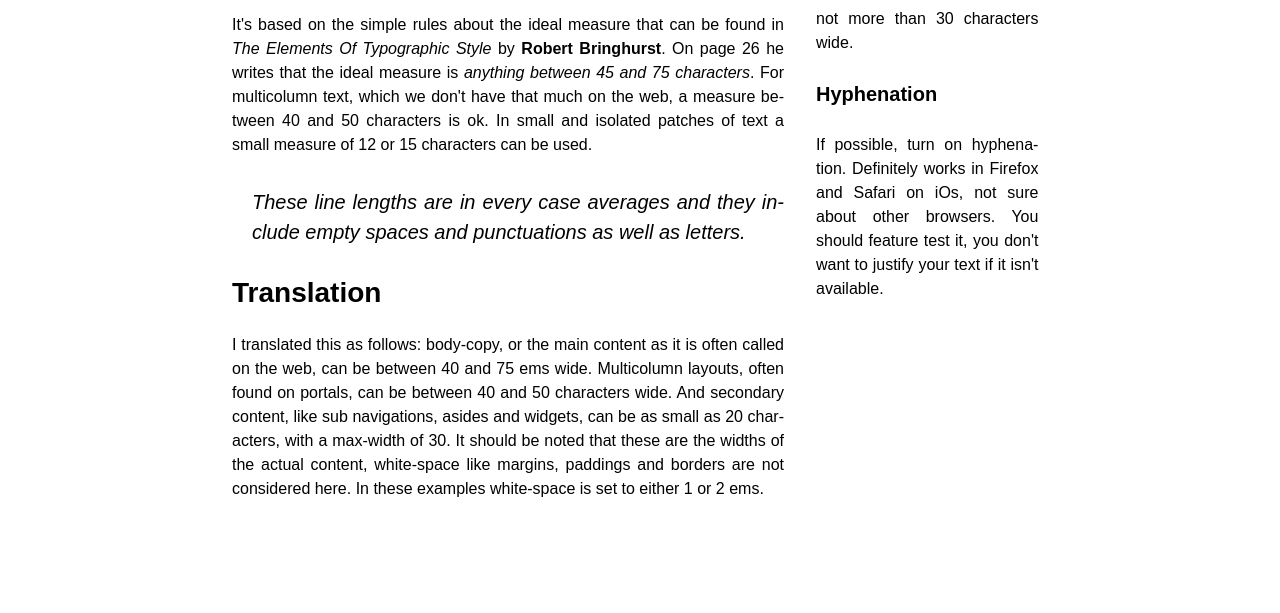
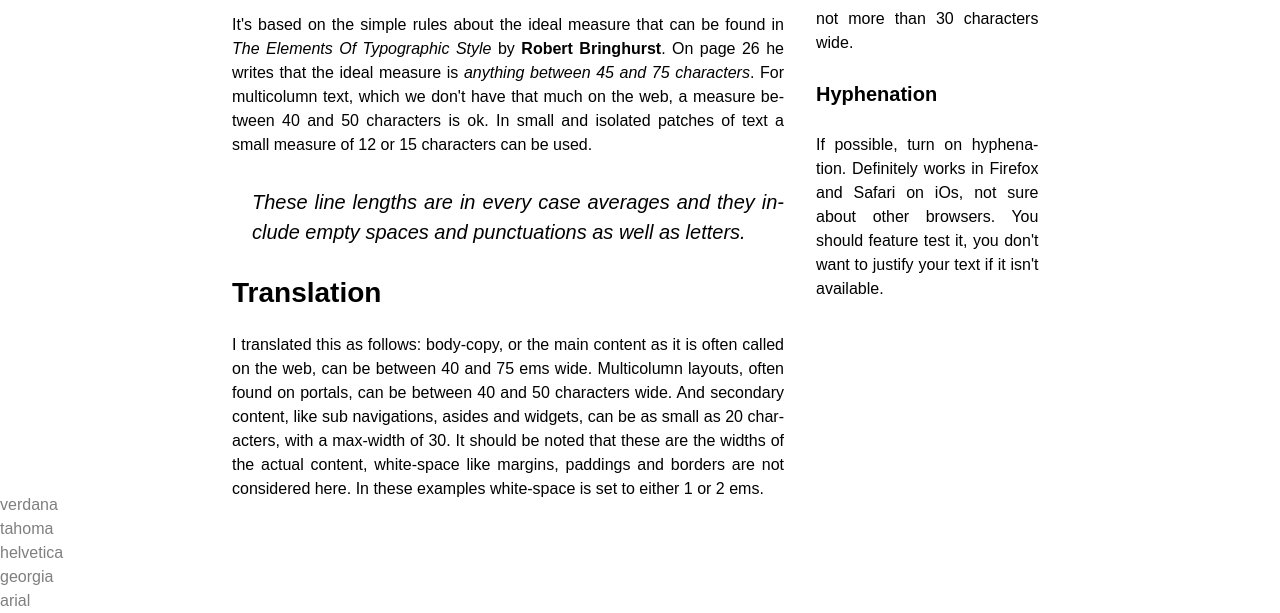
Before and after one commit to vasilisvg/responsive-typographic-grids, a plain HTML site: page two-column/simple.html in a window 1280 px wide. Shown: the part 187-800 px from the top of the page. Drawn offline with Linux system fonts and the light colour scheme.

Commit message:
Added style switch

```diff
--- a/two-column/simple.html
+++ b/two-column/simple.html
@@ -6,7 +6,7 @@
 	<meta name="viewport" content="width=device-width,initial-scale=1">
 	<meta http-equiv="X-UA-Compatible" content="IE=edge,chrome=1">
 	<link rel="stylesheet" href="../css/base.css">
-	<link rel="stylesheet" href="css/arial.css">
+	<link rel="stylesheet" href="css/arial.css" id="switcher">
 </head>
 <body>
 <div class="grid grid-content">
@@ -26,5 +26,6 @@
 	<h3>Hyphenation</h3>
 	<p>If possible, turn on hyphenation. Definitely works in Firefox and Safari on iOs, not sure about other browsers. You should feature test it, you don't want to justify your text if it isn't available.</p>
 </div>
+<script src="../js/switch.js"></script>
 </body>
 </html>
```
